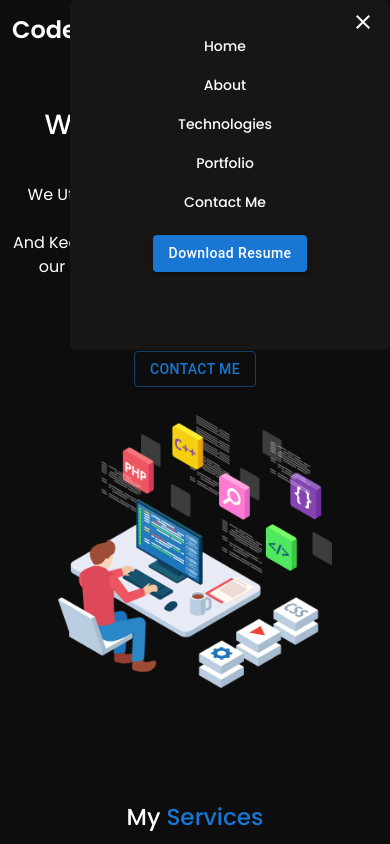
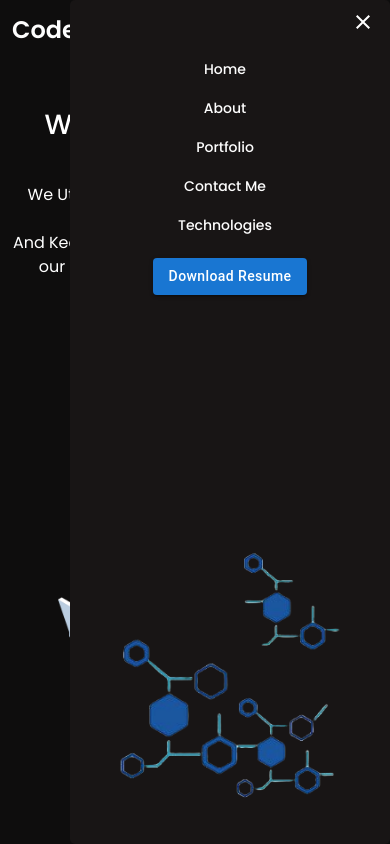
Before and after one commit to aqibali100/Portfolio-App, a React (Create React App) app: page / in a window 390 px wide. Both pictures are taken after a click on the icon 361 px from the left and 30 px from the top of the page. Shown: the top 844 px of the page. Built offline with nearby package versions, Linux system fonts and the light colour scheme.

Commit message:
set some changes

```diff
--- a/public/index.html
+++ b/public/index.html
@@ -3,12 +3,10 @@
 
 <head>
   <meta charset="utf-8" />
-  <!-- <link rel="icon" href="../src/assests/images/logo.png" type="image/x-icon"> -->
+  <link rel="icon" href="./Logo.jpg" type="image/x-icon">
   <meta name="viewport" content="width=device-width, initial-scale=1" />
   <meta name="theme-color" content="#000000" />
   <meta name="description" content="Web site created using create-react-app" />
-  <!-- <link rel="apple-touch-icon" href="%PUBLIC_URL%/logo192.png" /> -->
-  <!-- <link rel="manifest" href="%PUBLIC_URL%/manifest.json" /> -->
   <link href="https://cdn.jsdelivr.net/npm/bootstrap@5.3.3/dist/css/bootstrap.min.css" rel="stylesheet">
   <title>CodeWithAqib</title>
   <script async src="https://pagead2.googlesyndication.com/pagead/js/adsbygoogle.js?client=ca-pub-7050682934623891"
--- a/src/App.css
+++ b/src/App.css
@@ -0,0 +1,22 @@
+html {
+    scrollbar-width: thin;
+    scrollbar-color: #1976d2 Black;
+  }
+
+  ::-webkit-scrollbar {
+    width: 12px;
+  }
+
+  ::-webkit-scrollbar-track {
+    background-color: #f4f4f4;
+  }
+
+  ::-webkit-scrollbar-thumb {
+    background-color: #888;
+    border-radius: 6px;
+    border: 2px solid #f4f4f4;
+  }
+
+  ::-webkit-scrollbar-thumb:hover {
+    background-color: #555;
+  }
--- a/src/App.js
+++ b/src/App.js
@@ -8,11 +8,13 @@ import Contact from './screens/contact/Contact';
 import { ToastContainer, toast } from 'react-toastify';
 import 'react-toastify/dist/ReactToastify.css';
 import About from './screens/about/About';
+import ScrollToTop from './components/ScrollToTop';
 
 
 function App() {
   return (
     <>
+      <ScrollToTop />
       <Navbar />
       <Routes>
         <Route path='/' element={<Home />}></Route>
--- /dev/null
+++ b/src/components/ScrollToTop.js
@@ -0,0 +1,14 @@
+import { useEffect } from 'react';
+import { useLocation } from 'react-router-dom';
+
+const ScrollToTop = () => {
+    const { pathname } = useLocation();
+
+    useEffect(() => {
+        window.scrollTo(0, 0);
+    }, [pathname]);
+
+    return null;
+};
+
+export default ScrollToTop;
--- a/src/components/navbar/Navbar.css
+++ b/src/components/navbar/Navbar.css
@@ -106,10 +106,14 @@ body {
     z-index: 100;
     width: 320px;
     padding: 10px 15px;
-    height: 350px;
+    height: 100vh;
     border-radius: 5px;
     animation-duration: 0.5s;
     animation-fill-mode: forwards;
+    background-image: url('../../assests/images/particels.png');
+    background-repeat: no-repeat;
+    background-size: contain;
+    background-position: bottom;
 }
 
 .mobile-main.slide-in {
@@ -126,6 +130,7 @@ body {
     row-gap: 18px;
     width: 100%;
     text-align: center;
+    margin-top: 25px;
 }
 
 .mobile-navbar a:hover {
--- a/src/components/navbar/Navbar.js
+++ b/src/components/navbar/Navbar.js
@@ -68,9 +68,9 @@ const Navbar = () => {
             <nav className='mobile-navbar'>
               <Link to='/' onClick={handleLinkClick}>Home</Link>
               <Link to='/about' onClick={handleLinkClick}>About</Link>
-              <Link to='/technologies' onClick={handleLinkClick}>Technologies</Link>
               <Link to='/portfolio' onClick={handleLinkClick}>Portfolio</Link>
               <Link to='/contact' onClick={handleLinkClick}>Contact Me</Link>
+              <Link to='/technologies' onClick={handleLinkClick}>Technologies</Link>
             </nav>
             <div className='mobile-resume-btn'>
               <a href={resume} download rel='noopener noreferrer'>
```
Also changed, not shown: public/Logo.jpg (added), src/assests/images/particels.png (added), 11 other files (tests, documents, lock files or other folders).
